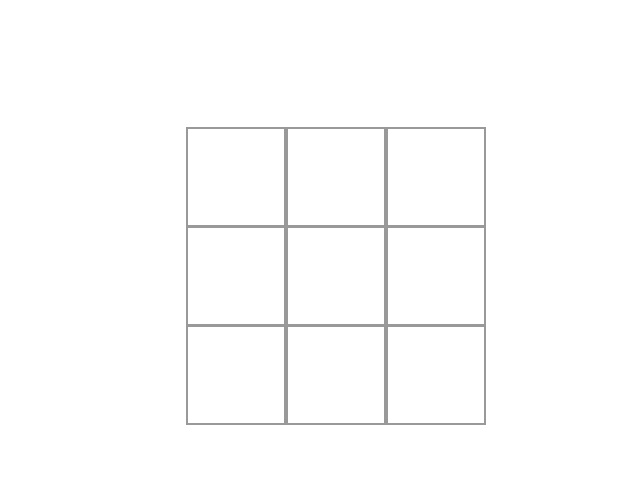
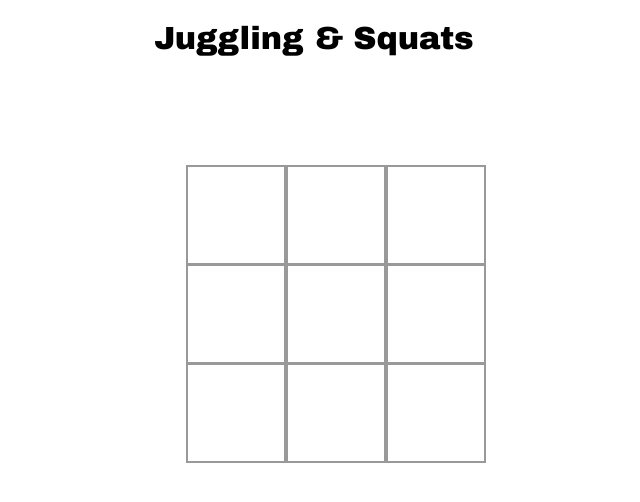
Before and after one commit to randleem/SoC-Noughts-and-Crosses, a React (Create React App) app: page / in a window 1280 px wide. Shown: the top 502 px of the page, without its empty margins (326-966 px from the left). Built offline with nearby package versions, Linux system fonts and the light colour scheme.

Commit message:
need to add sounds

```diff
--- a/public/index.html
+++ b/public/index.html
@@ -27,6 +27,12 @@
     <title>React App</title>
   </head>
   <body>
+    <h1>Juggling & Squats</h1>
+    <br>
+    <h2></h2>
+    <br>
+    <br>
+    <br>
     <noscript>You need to enable JavaScript to run this app.</noscript>
     <div id="root"></div>
     <!--
--- a/src/App.css
+++ b/src/App.css
@@ -1,8 +1,8 @@
 body {
-  font: 14px "Century Gothic", Futura, sans-serif;
+  font: 14px;
+  font-family: "Arial Black", Gadget, sans-serif;
   text-align: center;
-  margin-left: 40%;
-  margin-top: 10%;
+
 }
 
 
@@ -26,6 +26,7 @@ body {
   display: grid;
   grid-template-columns: repeat(3, 100px);
   grid-template-rows: repeat(3);
+  margin-left: 40%;
 
 }
 
--- a/src/App.js
+++ b/src/App.js
@@ -14,7 +14,7 @@ let nullList = [null,
 
 function App() {
 
-  const [board, setboard] = useState(nullList);
+  const [board, setBoard] = useState(nullList);
   const [XisNext, setXisNext] = useState("🤹");
 
 
@@ -46,12 +46,12 @@ function App() {
     } else {
       setXisNext("🤹")
     }
+    setBoard(newBoard);
     const winner = calculateWinner(newBoard)
-    setboard(newBoard);
-    console.log(winner);
     if (winner !==null){
-      alert(`${winner} is the WINNER!!!`);
-      setboard(nullList)
+      let h2 = document.querySelector("h2");
+      h2.innerText = `${winner} is the WINNER!!!`;
+      // setBoard(nullList)
     }
   }
 
```
